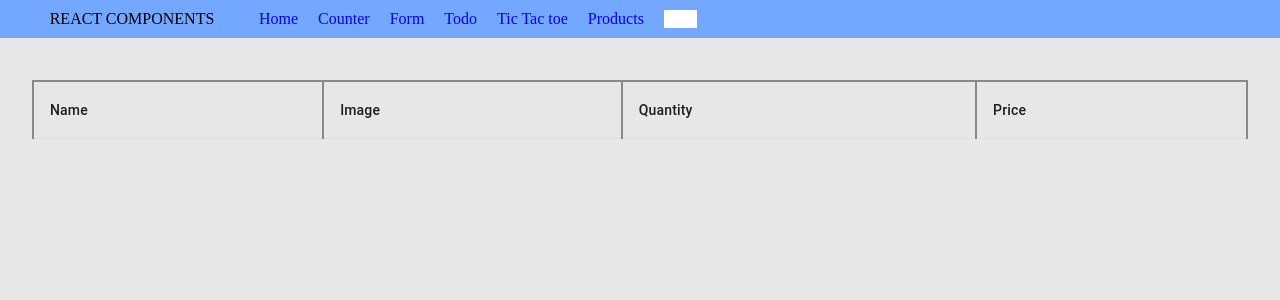
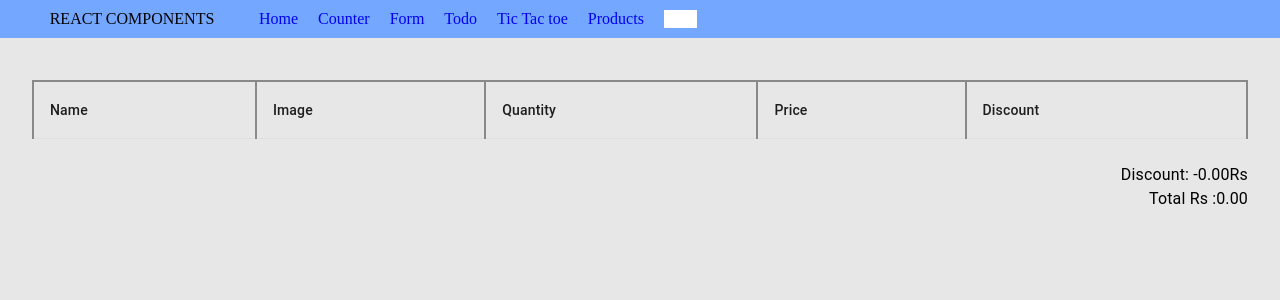
Before and after one commit to harshtarang7/react-js-daily, a React (Vite) app: page /cart in a window 1280 px wide. Shown: the top 300 px of the page. Built offline with nearby package versions, Linux system fonts and the light colour scheme; some icons are missing.

Commit message:
added total amount with discount

```diff
--- a/src/components/shopping/Cart.tsx
+++ b/src/components/shopping/Cart.tsx
@@ -7,6 +7,7 @@ import {
   TableCell,
   TableHead,
   TableRow,
+  Typography,
 } from "@mui/material";
 
 export const Cart = () => {
@@ -17,29 +18,33 @@ export const Cart = () => {
   const { cart, setCart } = context;
 
   // will check with the id of the product and update the quantity
-  const handleQuantity = (e: React.ChangeEvent<HTMLInputElement>,productId:number) => {
+  const handleQuantity = (
+    e: React.ChangeEvent<HTMLInputElement>,
+    productId: number
+  ) => {
     const value = Number(e.target.value);
 
     if (value < 1) return;
-     const updatedCart = cart.map(item=>
-        item.id === productId
-        ? {...item,quantity:value}
-        :item
+    const updatedCart = cart.map((item) =>
+      item.id === productId ? { ...item, quantity: value } : item
     );
-    localStorage.setItem('cart',JSON.stringify(updatedCart));
+    localStorage.setItem("cart", JSON.stringify(updatedCart));
+    setCart(updatedCart)
   };
 
   // fetch from the local storage
-  useEffect(()=>{
-    const cartItems = localStorage.getItem('cart')
-    if(cartItems){
-        const parsedCart = JSON.parse(cartItems)
-        setCart(parsedCart)
+  useEffect(() => {
+    const cartItems = localStorage.getItem("cart");
+    if (cartItems) {
+      const parsedCart = JSON.parse(cartItems);
+      setCart(parsedCart);
     }
-  },[])
+  }, []);
 
   return (
     <Box mt={"3rem"} maxWidth={"1320px"}>
+      {cart && (
+        <>
           <Table
             sx={{
               border: "1px solid lightgray",
@@ -52,18 +57,41 @@ export const Cart = () => {
                   borderBottom: 0,
                 }}
               >
-            <TableCell sx={{
+                <TableCell
+                  sx={{
                     borderRight: "2px solid #898989ff",
-            }}>Name</TableCell>
-            <TableCell sx={{
+                  }}
+                >
+                  Name
+                </TableCell>
+                <TableCell
+                  sx={{
                     borderRight: "2px solid #898989ff",
-            }}>Image</TableCell>
-            <TableCell sx={{
+                  }}
+                >
+                  Image
+                </TableCell>
+                <TableCell
+                  sx={{
                     borderRight: "2px solid #898989ff",
-            }}>Quantity</TableCell>
-            <TableCell sx={{
+                  }}
+                >
+                  Quantity
+                </TableCell>
+                <TableCell
+                  sx={{
                     borderRight: "2px solid #898989ff",
-            }}>Price</TableCell>
+                  }}
+                >
+                  Price
+                </TableCell>
+                <TableCell
+                  sx={{
+                    borderRight: "2px solid #898989ff",
+                  }}
+                >
+                  Discount
+                </TableCell>
               </TableRow>
             </TableHead>
             <TableBody>
@@ -76,17 +104,26 @@ export const Cart = () => {
                       "& td": {
                         padding: "0px 8px",
                         height: "15px",
+                        color:
+                          index % 2 === 1
+                            ? "white !important"
+                            : "black !important",
                       },
                       backgroundColor: index % 2 === 0 ? "#ccc" : "#545454ff",
-                  color: index % 2 === 0 ? "white !important" : "black !important",
                     }}
                   >
-                <TableCell sx={{
+                    <TableCell
+                      sx={{
                         borderRight: "2px solid #898989ff",
-            }}>{product.title}</TableCell>
-                <TableCell sx={{
+                      }}
+                    >
+                      {product.title}
+                    </TableCell>
+                    <TableCell
+                      sx={{
                         borderRight: "2px solid #898989ff",
-            }}>
+                      }}
+                    >
                       <img
                         src={product.images[0]}
                         alt="products"
@@ -94,19 +131,70 @@ export const Cart = () => {
                         height={50}
                       />
                     </TableCell>
-                <TableCell sx={{
+                    <TableCell
+                      sx={{
                         borderRight: "2px solid #898989ff",
-            }}>
-                  <input type="number" value={product.quantity || 1} onChange={(e)=>handleQuantity(e,product.id)} />
+                      }}
+                    >
+                      <input
+                        type="number"
+                        value={product.quantity || 1}
+                        onChange={(e) => handleQuantity(e, product.id)}
+                      />
                     </TableCell>
-                <TableCell sx={{
+                    <TableCell
+                      sx={{
                         borderRight: "2px solid #898989ff",
-            }}>{(product.quantity || 1) * product.price} Rs</TableCell>
+                      }}
+                    >
+                      {(product.quantity || 1) * product.price} Rs
+                    </TableCell>
+                    <TableCell
+                      sx={{
+                        borderRight: "2px solid #898989ff",
+                      }}
+                    >
+                      {product.discountPercentage} %
+                    </TableCell>
                   </TableRow>
                 );
               })}
             </TableBody>
           </Table>
+
+          <Box
+            mt={3}
+            display={"flex"}
+            justifyContent={"flex-end"}
+            flexDirection={"column"}
+            textAlign={"right"}
+          >
+            <Typography>
+              Discount: -
+              {cart
+                .reduce((total, product) => {
+                  const itemPrice = (product.quantity || 1) * product.price;
+                  return total + (itemPrice * product.discountPercentage) / 100;
+                }, 0)
+                .toFixed(2)}
+              Rs
+            </Typography>
+
+            <Typography>
+
+              Total Rs :
+              {cart
+                .reduce((total, product) => {
+                  const quantity = product.quantity || 1;
+                  const originalItemTotal = product.price * quantity;
+                  const discountAmount = originalItemTotal * (product.discountPercentage / 100);
+                  return total + (originalItemTotal - discountAmount);
+                }, 0)
+                .toFixed(2)}
+            </Typography>
+          </Box>
+        </>
+      )}
     </Box>
   );
 };
--- a/src/components/shopping/Products.tsx
+++ b/src/components/shopping/Products.tsx
@@ -81,7 +81,14 @@ export const Products: React.FC = () => {
                   gap: 1,
                 }}
               >
+                <Box sx={{
+                  display:'flex',
+                  justifyContent:'space-between',
+                  alignItems:'center'
+                }}>
                 <img src={product.images[0]} width={"30%"} />
+                <Typography sx={{ backgroundColor:' #3781ff8f' , borderRadius:9,padding:1}} fontSize={12}> <strong>Discount</strong> {' ' + product.discountPercentage} %</Typography>
+                </Box>
                 <Typography fontWeight={600}>{product.title}</Typography>
                 <Typography
                   component={"span"}
```
Lines whose indentation alone changed are shown as unchanged.
